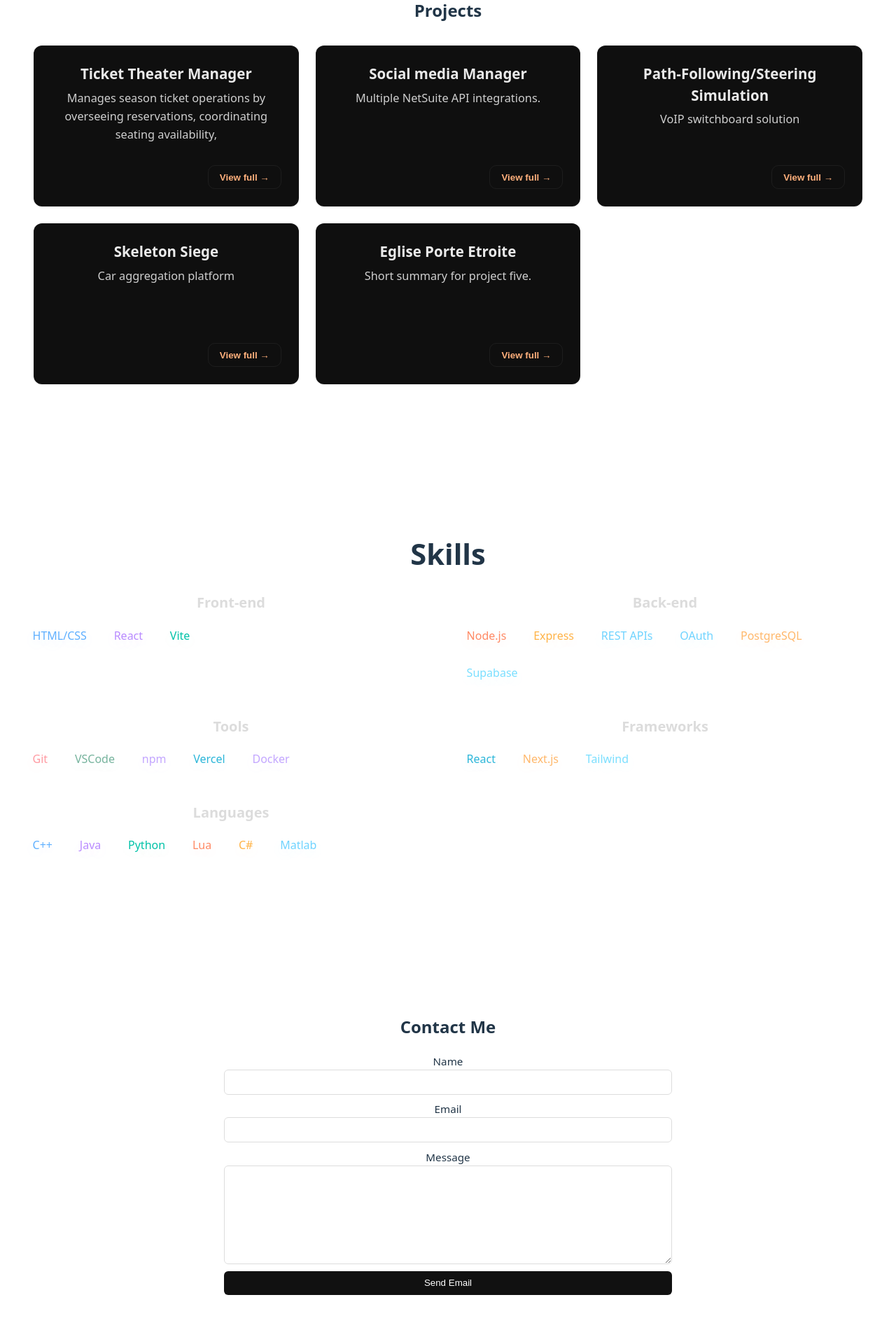
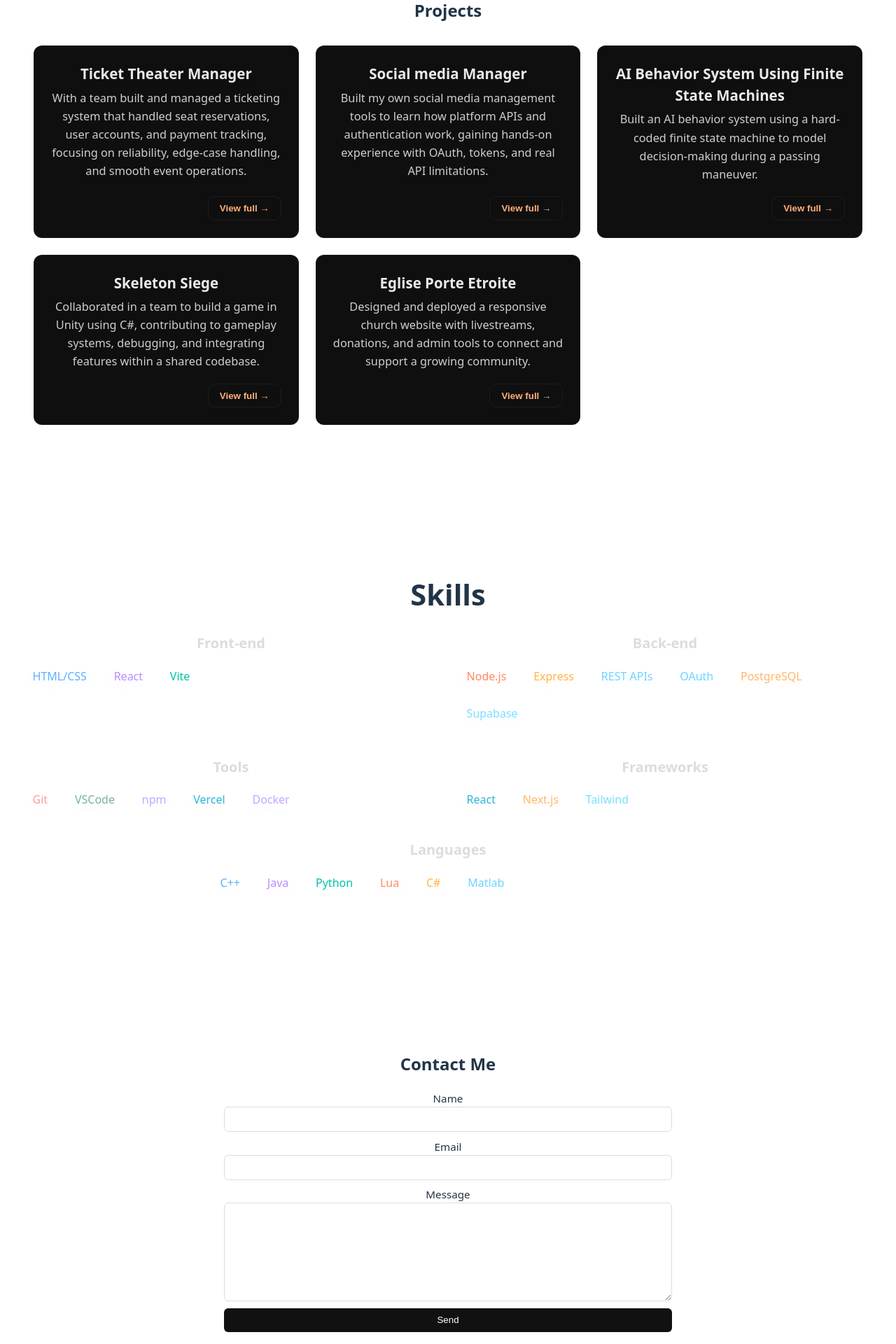
Before and after one commit to JyhnoCharles/portfolio, a React (Vite) app: page / in a window 1280 px wide. Shown: the part 1680-3600 px from the top of the page at 70% size. Built offline with nearby package versions, Linux system fonts and the light colour scheme.

Commit message:
up to date portfolio

```diff
--- a/src/App.css
+++ b/src/App.css
@@ -126,6 +126,7 @@ html {
 .project-card { background: #0f0f0f; color: #eaeaea; padding: 1.5rem; border-radius: 12px; border: 1px solid rgba(255,255,255,0.04); display:flex; flex-direction:column; justify-content:space-between; min-height:180px; }
 .project-card h3 { margin: 0 0 0.35rem 0; font-size:1.28rem; }
 .project-card p { color: #cfcfcf; margin: 0 0 0.65rem 0; line-height:1.6; font-size:1.02rem; }
+.project-thumb { width: 100%; height: 140px; object-fit: cover; border-radius: 8px; margin-bottom: 0.8rem; }
 .project-card .company { font-size:0.85rem; color: #d2a86b; margin-bottom:0.5rem; }
 .project-card .view-link { margin-left: auto; color: #ff8c42; text-decoration: none; font-weight:600; }
 .project-card:hover { transform: translateY(-6px); box-shadow: 0 12px 30px rgba(0,0,0,0.35); transition: transform 220ms ease, box-shadow 220ms ease; }
@@ -134,7 +135,10 @@ html {
 .skills { background: transparent; padding: 0; border-radius: 0; }
 .skills > h2 { text-align: center; font-size: 2.6rem; margin-bottom: 1rem; }
 .skills-box { background: rgba(0,0,0,0.04); padding: 1.6rem; border-radius: 12px; max-width: 980px; margin: 0 auto; }
-.skills-grid { display: grid; grid-template-columns: repeat(2, 1fr); gap: 1.5rem; margin-top: 0; align-items:start; }
+.skills-grid { margin-top: 0; }
+.skills-top { display: grid; grid-template-columns: repeat(2, 1fr); gap: 1.5rem; align-items:start; }
+.languages-bottom { display:flex; justify-content:center; margin-top:1.2rem; }
+.centered-languages { width: 60%; max-width: 680px; }
 .skill-column { background: transparent; padding: 0.5rem 0; border-radius: 6px; }
 .skill-column h4 { margin: 0 0 0.6rem 0; font-size:1.25rem; color: #dcdcdc; }
 .skill-column ul { list-style: none; padding: 0; margin: 0; display:flex; flex-wrap:wrap; gap:0.6rem; }
@@ -184,9 +188,12 @@ section { padding: 6rem 1rem; }
 /* modal */
 .modal-overlay{ position:fixed; inset:0; display:flex; align-items:center; justify-content:center; background: rgba(0,0,0,0.6); z-index:2000; }
 .modal{ background:#0c0c0c; color:#f4f4f4; max-width:880px; width:92%; padding:1.5rem 1.75rem; border-radius:12px; position:relative; box-shadow: 0 22px 60px rgba(0,0,0,0.6); }
+.modal-image { width:100%; height:auto; border-radius:8px; margin-bottom:1rem; }
+.modal-images { display:flex; gap:0.5rem; margin-top:1rem; justify-content:space-between; }
+.modal-images .modal-image { width: calc((100% - 1rem) / 3); height: 100px; object-fit: cover; border-radius:6px; }
 .modal h3{ margin:0 0 0.25rem 0; font-size:1.6rem; }
 .modal .company{ color:#d2a86b; margin-bottom:0.9rem; font-weight:600; }
-.modal p{ line-height:1.7; font-size:1.05rem; }
+.modal p{ line-height:1.7; font-size:1.05rem; margin-bottom:0.9rem; text-align:left; max-width:760px; margin-left:auto; margin-right:auto; }
 .modal-close{ position:absolute; top:10px; right:12px; background:transparent; border:0; color:#ddd; font-size:1.8rem; cursor:pointer; }
 
 /* social icons larger */
--- a/src/App.jsx
+++ b/src/App.jsx
@@ -23,11 +23,57 @@ function App() {
   }, []);
 
   const projectsData = [
-    { title: 'Ticket Theater Manager', summary: 'Manages season ticket operations by overseeing reservations, coordinating seating availability, ', details: 'Manages season ticket operations by overseeing reservations, coordinating seating availability, handling customer accounts, and ensuring a smooth experience for recurring patrons.' },
-    { title: 'Social media Manager', summary: 'Multiple NetSuite API integrations.', details: 'Designed and implemented NetSuite SOAP/REST integrations to sync orders, inventory and invoices across systems.' },
-    { title: 'Path-Following/Steering Simulation', summary: 'VoIP switchboard solution', details: 'Built a hosted Asterisk-based switchboard with multi-tenant routing, monitoring and failover.' },
-    { title: 'Skeleton Siege', summary: 'Car aggregation platform', details: 'Co-founded and built an aggregator site to help buyers compare dealers and offers.' },
-    { title: 'Eglise Porte Etroite', summary: 'Short summary for project five.', details: 'Long form details for project five go here.' },
+    { title: 'Ticket Theater Manager', summary: 'With a team built and managed a ticketing system that handled seat reservations, user accounts, and payment tracking, focusing on reliability, edge-case handling, and smooth event operations.',
+      details: [
+        'As part of an academic project, I designed and managed a theater ticket management system focused on reservations, seating organization, and basic payment tracking.',
+        'I implemented core features such as seat availability checks, user account handling, and reservation creation and deletion while handling edge cases like conflicting reservations and invalid inputs.',
+        'This project strengthened my problem-solving skills, reinforced clean code structure and debugging practices, and improved my ability to plan and iterate features from start to finish.'
+      ],
+      images: [photo, photo, photo], },
+
+
+
+
+    { title: 'Social media Manager', summary: 'Built my own social media management tools to learn how platform APIs and authentication work, gaining hands-on experience with OAuth, tokens, and real API limitations.',
+      details: [
+        'I built a small social media management system to better understand how social platforms handle authentication and data access.',
+        'I worked directly with social media APIs, implementing OAuth flows, managing access tokens, and handling permissions required to read and post data.',
+        'I faced real-world challenges such as API limitations, rate limits, and changing documentation, which improved my ability to read technical docs, test approaches, and debug independently.'
+      ],
+      images: [] },
+
+
+
+
+    { title: 'AI Behavior System Using Finite State Machines', summary: 'Built an AI behavior system using a hard-coded finite state machine to model decision-making during a passing maneuver.',
+      details: [
+        'As part of an Artificial Intelligence and Game Development course, I implemented a hard-coded state machine that simulated path-following and passing behavior using discrete states and probabilistic transitions.',
+        'The system used random number generation to drive transition logic, and tracked state and transition counts across simulation runs to analyze behavior patterns.',
+        'This project strengthened my understanding of finite state machines, probabilistic logic, and structured programming, and improved my testing and debugging approach for control systems.'
+      ],
+      images: [] },
+
+
+
+
+    { title: 'Skeleton Siege', summary: 'Collaborated in a team to build a game in Unity using C#, contributing to gameplay systems, debugging, and integrating features within a shared codebase.',
+      details: [
+        'Skeleton Siege was a collaborative game development project built in Unity using C#, where I worked as part of a team to design and implement core gameplay mechanics.',
+        'I contributed to system logic, gameplay behavior, and debugging within a shared codebase, which strengthened my experience with version control and team collaboration.',
+        'This project reinforced collaborative development practices and applied software engineering principles in an interactive application.'
+      ],
+      images: [] },
+
+
+
+
+     { title: 'Eglise Porte Etroite', summary: 'Designed and deployed a responsive church website with livestreams, donations, and admin tools to connect and support a growing community.',
+       details: [
+        'Designed and launched a church website to serve a community of 100+ members through livestream access, online donations, and centralized service information.',
+        'Built a responsive, user-friendly interface using HTML, CSS, and JavaScript to improve accessibility and digital outreach.',
+        'Developed an internal admin feature to support attendance tracking via a scanning workflow, improving record accuracy and reducing manual effort.'
+       ],
+       images: [] },
 
   ];
 
@@ -79,6 +125,7 @@ function App() {
       <section id='skills' className='skills reveal'>
         <h2>Skills</h2>
         <div className='skills-grid'>
+          <div className='skills-top'>
             <div className='skill-column'>
               <h4>Front-end</h4>
               <ul>
@@ -116,7 +163,10 @@ function App() {
                 <li className='skill-pill color-12'>Tailwind</li>
               </ul>
             </div>
-          <div className='skill-column'>
+          </div>
+
+          <div className='languages-bottom'>
+            <div className='skill-column centered-languages'>
               <h4>Languages</h4>
               <ul>
                 <li className='skill-pill color-1'>C++</li>
@@ -128,24 +178,55 @@ function App() {
               </ul>
             </div>
           </div>
+        </div>
       </section>
 
       <section id='contact' className='contact reveal'>
         <h2>Contact Me</h2>
-        <form className='contact-form' onSubmit={(e) => {
+      <form
+  className="contact-form"
+  onSubmit={async (e) => {
     e.preventDefault();
-          const form = e.target;
-          const name = form.name.value;
-          const email = form.email.value;
-          const message = form.message.value;
-          const mailto = `mailto:you@example.com?subject=${encodeURIComponent('Portfolio contact from ' + name)}&body=${encodeURIComponent(message + '\n\nFrom: ' + name + ' <' + email + '>')}`;
-          window.location.href = mailto;
-        }}>
-          <label>Name<input name='name' required/></label>
-          <label>Email<input name='email' type='email' required/></label>
-          <label>Message<textarea name='message' required/></label>
-          <button type='submit' className='btn'>Send Email</button>
+    const form = e.currentTarget;
+
+    // Honeypot (bots fill it, humans won't)
+    if (form.website.value) return;
+
+    const payload = {
+      name: form.name.value,
+      email: form.email.value,
+      message: form.message.value,
+    };
+
+    const res = await fetch("https://formspree.io/f/XXXXXXX", {
+      method: "POST",
+      headers: { "Content-Type": "application/json", Accept: "application/json" },
+      body: JSON.stringify(payload),
+    });
+
+    if (res.ok) {
+      form.reset();
+      alert("Sent! ✅");
+    } else {
+      alert("Something went wrong. Try again.");
+    }
+  }}
+>
+  {/* Honeypot field (hidden) */}
+  <input
+    name="website"
+    type="text"
+    tabIndex="-1"
+    autoComplete="off"
+    style={{ position: "absolute", left: "-9999px" }}
+  />
+
+  <label>Name<input name="name" required /></label>
+  <label>Email<input name="email" type="email" required /></label>
+  <label>Message<textarea name="message" required /></label>
+  <button type="submit" className="btn">Send</button>
 </form>
+
       </section>
 
       {selectedProject && (
@@ -153,7 +234,20 @@ function App() {
           <div className='modal' onClick={(e)=>e.stopPropagation()}>
             <button className='modal-close' onClick={closeProject} aria-label='Close'>×</button>
             <h3>{selectedProject.title}</h3>
+            {Array.isArray(selectedProject.details) ? (
+              selectedProject.details.map((para, idx) => (
+                <p key={idx}>{para}</p>
+              ))
+            ) : (
               <p>{selectedProject.details}</p>
+            )}
+            {selectedProject.images && selectedProject.images.length > 0 && (
+              <div className='modal-images'>
+                {selectedProject.images.slice(0,3).map((src, idx) => (
+                  <img key={idx} src={src} alt={`${selectedProject.title} screenshot ${idx+1}`} className='modal-image' />
+                ))}
+              </div>
+            )}
           </div>
         </div>
       )}
```
Lines whose indentation alone changed are shown as unchanged.
